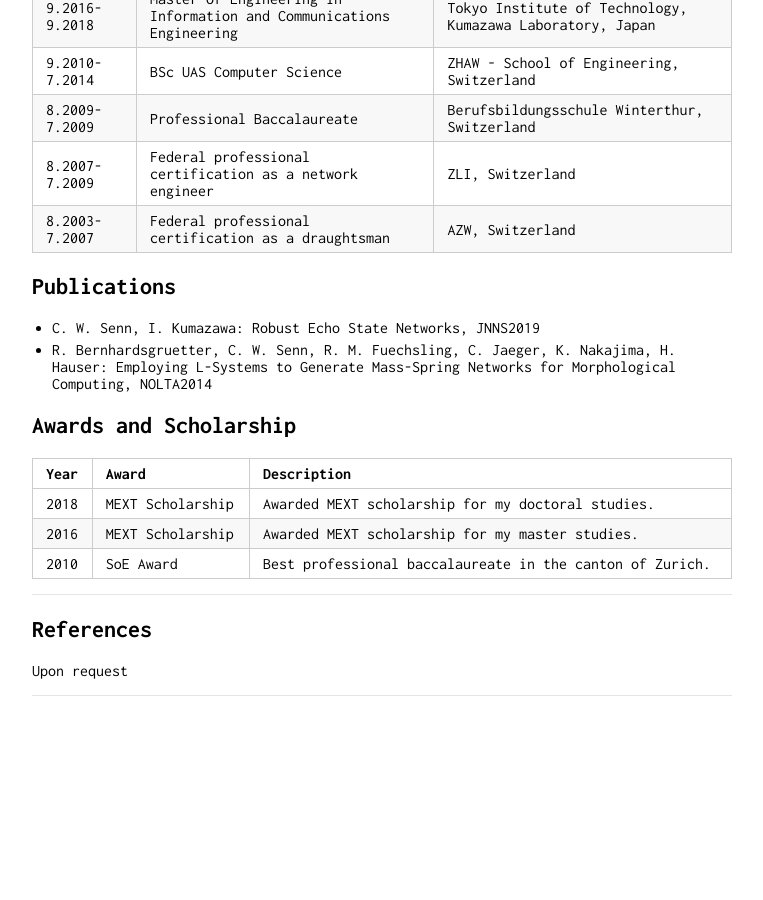
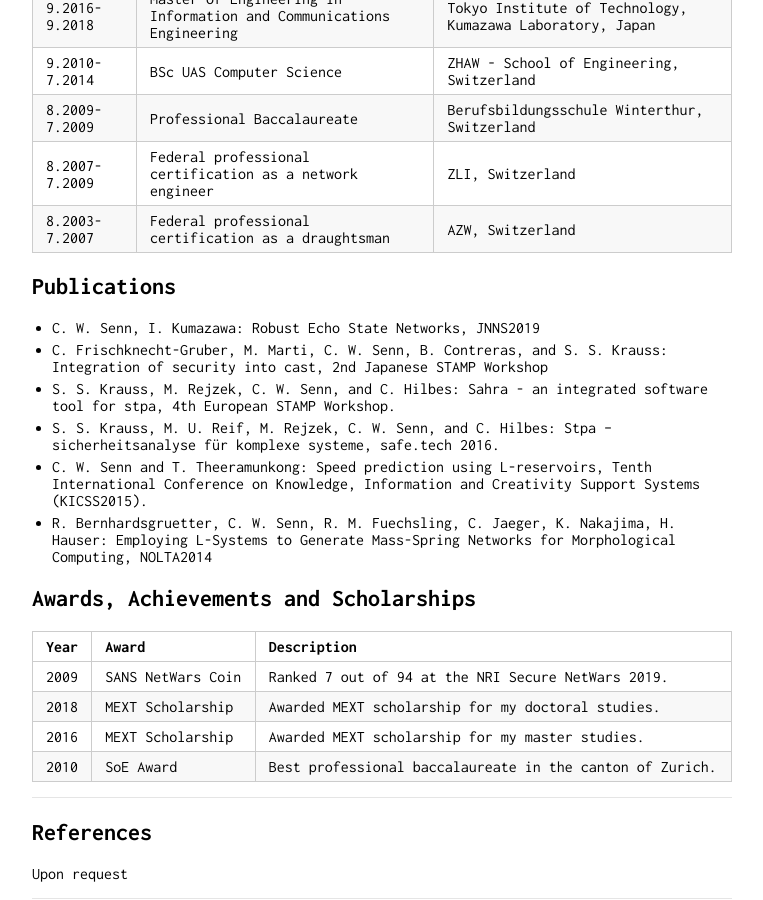
Before and after one commit to delpart/delpart.github.io, a Jekyll site: the page built from index.md, in a window 1280 px wide and 900 px high, scrolled down 918 px. Shown: the whole window, without its empty margins (258-1021 px from the left). Built offline with Jekyll 4.4.1, drawn with Linux system fonts in a browser that asks for light colours; our own code applies the rules of GitHub Pages for plain Markdown files; before the commit the page ends 1615 px from its top, so only the background shows below that.

Commit message:
Update index.md

```diff
--- a/index.md
+++ b/index.md
@@ -38,12 +38,20 @@ When | What | Where
 ## Publications
 
 - C. W. Senn, I. Kumazawa: Robust Echo State Networks, JNNS2019
+- C. Frischknecht-Gruber, M. Marti, C. W. Senn, B. Contreras, and S. S. Krauss: Integration of
+security into cast, 2nd Japanese STAMP Workshop
+- S. S. Krauss, M. Rejzek, C. W. Senn, and C. Hilbes: Sahra - an integrated software tool for
+stpa, 4th European STAMP Workshop.
+- S. S. Krauss, M. U. Reif, M. Rejzek, C. W. Senn, and C. Hilbes: Stpa – sicherheitsanalyse für
+komplexe systeme,  safe.tech 2016.
+- C. W. Senn and T. Theeramunkong: Speed prediction using L-reservoirs, Tenth International Conference on Knowledge, Information and Creativity Support Systems (KICSS2015).
 - R. Bernhardsgruetter, C. W. Senn, R. M. Fuechsling, C. Jaeger, K. Nakajima, H. Hauser: Employing L-Systems to Generate Mass-Spring Networks for Morphological Computing, NOLTA2014
 
-## Awards and Scholarship
+## Awards, Achievements and Scholarships
 
 Year | Award | Description
 -----|-------|--------
+2009 | SANS NetWars Coin | Ranked 7 out of 94 at the NRI Secure NetWars 2019.
 2018 | MEXT Scholarship | Awarded MEXT scholarship for my doctoral studies.
 2016 | MEXT Scholarship | Awarded MEXT scholarship for my master studies.
 2010 | SoE Award | Best professional baccalaureate in the canton of Zurich.
```
